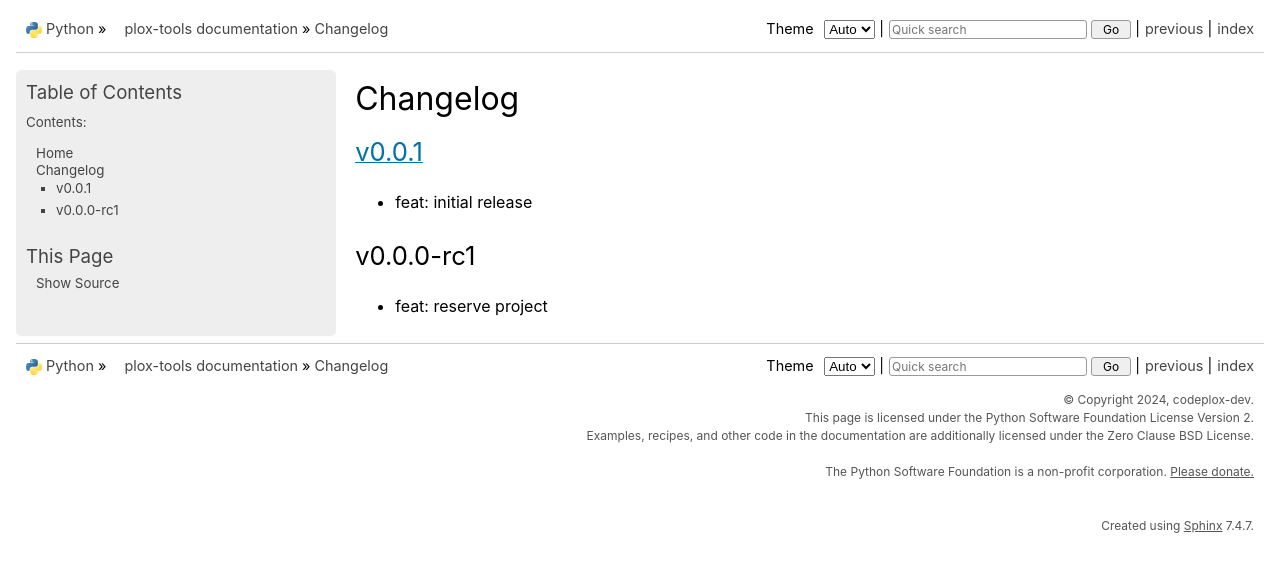
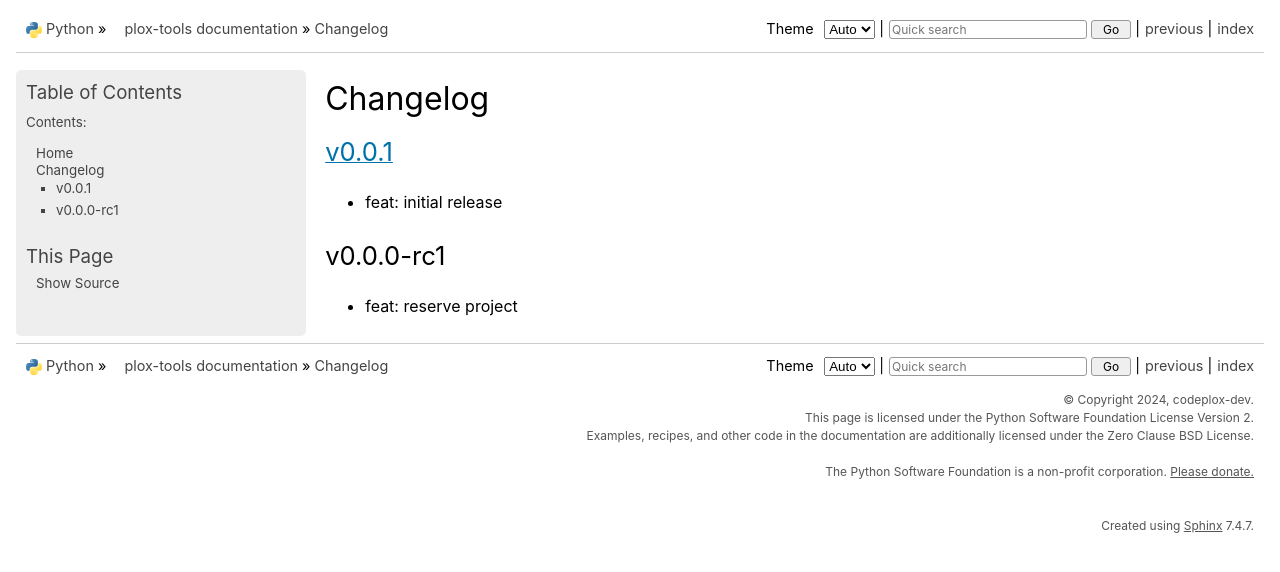
Before and after one commit to codeplox-dev/plox-pytools, a Sphinx documentation site: the page built from docs/source/changelog.rst, in a window 1280 px wide. Shown: the top 572 px of the page. Built offline with Sphinx 7.4.7, drawn with Linux system fonts in a browser that asks for light colours.

```diff
--- a/docs/source/_static/custom.css
+++ b/docs/source/_static/custom.css
@@ -1 +1,5 @@
-div.sphinxsidebarwrapper { width: 300px; }
+div.sphinxsidebarwrapper { width: 290px; }
+div.sphinxsidebar { width: 290px; }
+div.bodywrapper {
+  margin: 0 0 0 290px;
+}
--- a/docs/source/conf.py
+++ b/docs/source/conf.py
@@ -82,6 +82,9 @@
    "**": ["globaltoc.html", "sourcelink.html", "searchbox.html"],
    "using/windows": ["windows-sidebar.html", "searchbox.html"],
 }
+#html_theme_options = {
+#    "collapsiblesidebar": True,
+#}
 
 html_static_path = ["_static"]
 html_css_files = ["custom.css"]
```
Also changed, not shown: 1 other file.
